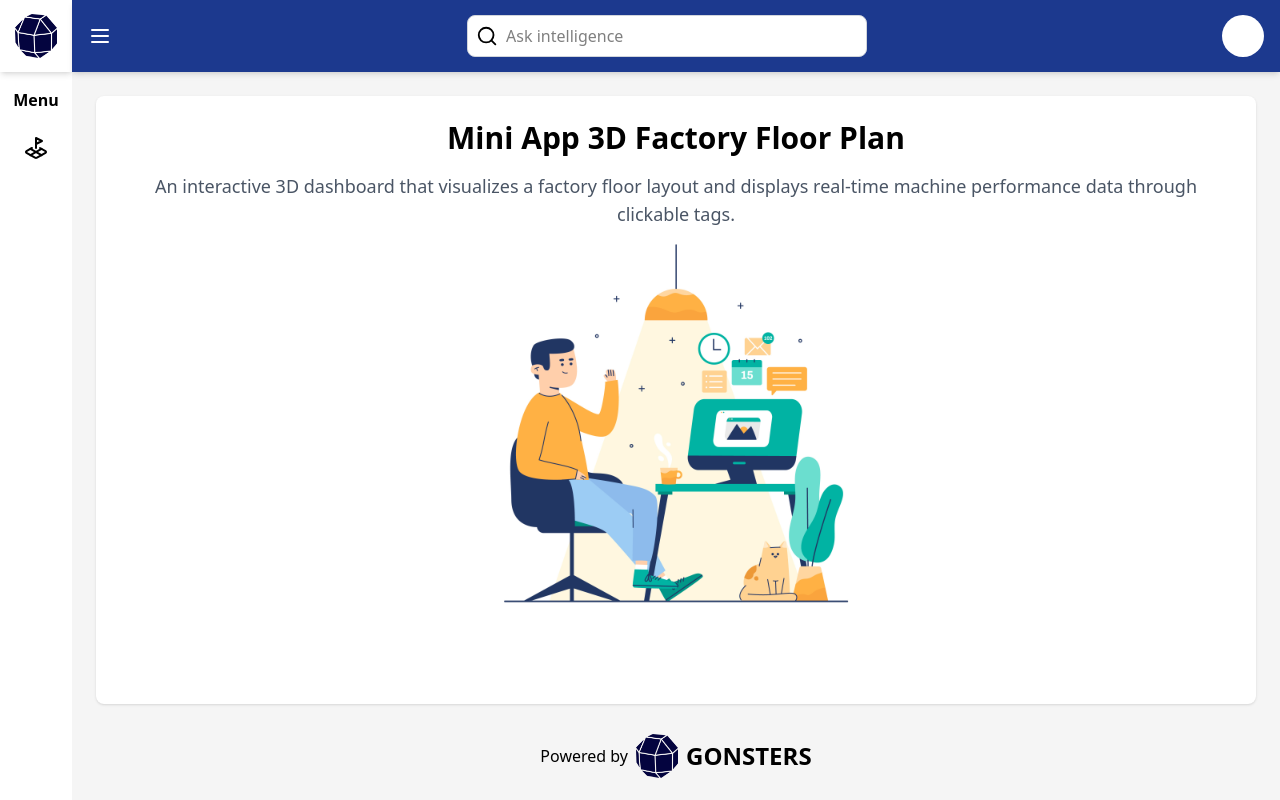
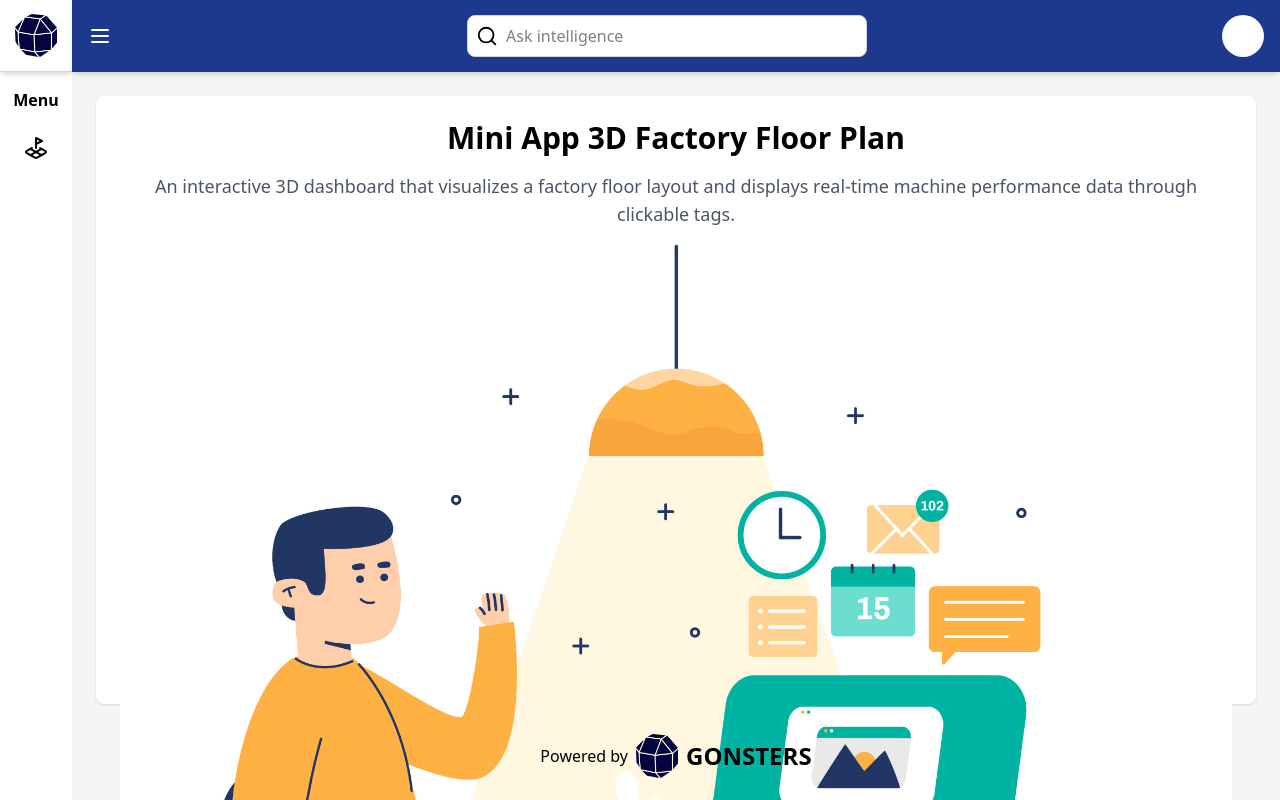
Before and after one commit to lilgibs/fe-vite-mini-app-3d-factory-floor-plan, a React (Vite) app: page / in a window 1280 px wide. Shown: the top 800 px of the page. Built offline with nearby package versions, Linux system fonts and the light colour scheme.

Commit message:
update: Navbar, Sidebar, Welcome, Floor Plan mobile optimizing 22/06/25 10:48

```diff
--- a/src/components/Navbar.tsx
+++ b/src/components/Navbar.tsx
@@ -5,7 +5,7 @@ import InputSearchRecomendation from './InputSearchRecomendation'
 export default function Navbar({ isOpen, setIsOpen }: { isOpen: boolean, setIsOpen: React.Dispatch<React.SetStateAction<boolean>> }) {
 
   return (
-    <div className={`z-50 sticky top-0 w-full h-[72px] p-4 flex justify-between items-center gap-2 bg-blue-900 shadow-md transition-all duration-300 ease-in-out`}>
+    <div className={`z-999 sticky top-0 w-full h-[72px] p-4 flex justify-between items-center gap-2 bg-blue-900 shadow-md transition-all duration-300 ease-in-out`}>
       <button
         onClick={() => setIsOpen(!isOpen)}
         className='text-white cursor-pointer'
--- a/src/components/Sidebar.tsx
+++ b/src/components/Sidebar.tsx
@@ -2,19 +2,46 @@
 import { LandPlot } from 'lucide-react'
 import logo from '../assets/png/logo.png'
 import useGlobalHooks from '../hooks/_useGlobalHooks'
+import { useEffect, useRef } from 'react';
 
 export default function Sidebar({ isOpen, setIsOpen }: { isOpen: boolean, setIsOpen: React.Dispatch<React.SetStateAction<boolean>> }) {
   const globalHooks = useGlobalHooks()
+  const containerRef = useRef<HTMLDivElement>(null);
+
+  useEffect(() => {
+    function handleClickOutside(event: MouseEvent) {
+      if (
+        containerRef.current &&
+        !containerRef.current.contains(event.target as Node)
+      ) {
+        setIsOpen(false);
+      }
+    }
+
+    document.addEventListener('mousedown', handleClickOutside);
+    return () => {
+      document.removeEventListener('mousedown', handleClickOutside);
+    };
+  }, []);
+
   return (
-    <div className={`z-50 absolute md:sticky left-0 top-0 ${isOpen ? ' w-full md:w-[300px]' : 'hidden md:block w-full md:w-[72px]'} shadow md:shadow-none md:h-screen md:flex flex-col transition-all duration-300 ease-in-out`}>
-      <div className='h-[72px] flex items-center justify-center gap-2 bg-white shadow-md'>
+    <div
+      className={`z-999 fixed md:sticky left-0 top-[72px] md:top-0 ${isOpen ? ' w-full md:w-[300px]' : 'hidden md:block w-full md:w-[72px]'} shadow md:shadow-none md:h-screen md:flex flex-col transition-all duration-300 ease-in-out`}
+      ref={containerRef}
+    >
+      <div className='h-[72px] flex items-center justify-center gap-2 bg-white shadow-md border-b border-gray-300'>
+        <button
+          onClick={() => globalHooks.navigate('/')}
+          className='cursor-pointer'
+        >
           <img
             src={logo}
             alt="LIL GIBRAN Logo"
             width={42}
             height={42}
           />
-        <p className={`${isOpen ? 'hidden md:block' : 'hidden'} text-nowrap overflow-hidden font-bold text-2xl`}>GONSTERS</p>
+        </button>
+        <p className={`${isOpen ? 'block' : 'hidden'} text-nowrap overflow-hidden font-bold text-2xl`}>GONSTERS</p>
       </div>
       <div className={`-z-10 flex-1 ${isOpen ? 'p-4' : 'py-4 px-2 md:items-center'} flex flex-col gap-4 bg-white font-semibold transition-all duration-300 ease-in-out`}>
         <p>Menu</p>
--- a/src/pages/WelcomeView.tsx
+++ b/src/pages/WelcomeView.tsx
@@ -2,13 +2,13 @@ import hero_image from '../assets/jpg/hero_image.jpg'
 
 export default function WelcomeView() {
   return (
-    <div className='p-4 md:p-6 min-h-[calc(100dvh-72px-32px-72px)] md:min-h-[calc(100dvh-72px-48px-72px)] flex flex-col gap-4 bg-white rounded-lg shadow'>
+    <div className='p-4 md:p-6 max-h-[calc(100dvh-72px-32px-72px)] md:max-h-[calc(100dvh-72px-48px-72px)] flex flex-col gap-4 bg-white rounded-lg shadow'>
       <h1 className="text-3xl font-bold text-center">Mini App 3D Factory Floor Plan</h1>
       <p className="text-center text-gray-600 text-lg">
         An interactive 3D dashboard that visualizes a factory floor layout and displays real-time machine performance data through clickable tags.
       </p>
       <img
-        className='max-h-[400px] w-full object-contain rounded-md'
+        className='h-full object-contain rounded-md'
         src={hero_image}
         alt='hero image'
       />
--- a/src/pages/floor-plan/FloorPlanView.tsx
+++ b/src/pages/floor-plan/FloorPlanView.tsx
@@ -19,9 +19,9 @@ export default function FloorPlanView() {
       </div>
       <hr />
       <div className='p-2 md:p-4 flex-1 grid grid-cols-1 border border-gray-300 rounded-lg'>
-        <div className='relative' ref={model.fullScreenRef} id="CanvasWrapper">
+        {!model.isExpanded && <div className='relative' ref={model.fullScreenRef} id="CanvasWrapper">
           <CanvasArea model={model} />
-        </div>
+        </div>}
         {/* Modal fullscreen */}
         {model.isExpanded && (
           <div className='fixed inset-0 bg-white z-[9999]'>
--- a/src/pages/floor-plan/_useFloorPlanViewModel.tsx
+++ b/src/pages/floor-plan/_useFloorPlanViewModel.tsx
@@ -83,6 +83,18 @@ export default function useFloorPlanViewModel() {
     return () => clearTimeout(timeoutId);
   }, [isExpanded]);
 
+  useEffect(() => {
+    if (isExpanded) {
+      document.body.style.overflow = 'hidden';
+    } else {
+      document.body.style.overflow = '';
+    }
+
+    return () => {
+      document.body.style.overflow = '';
+    };
+  }, [isExpanded]);
+
   return {
     fullScreenRef,
     canvasControlsRef,
```
Lines whose indentation alone changed are shown as unchanged.
